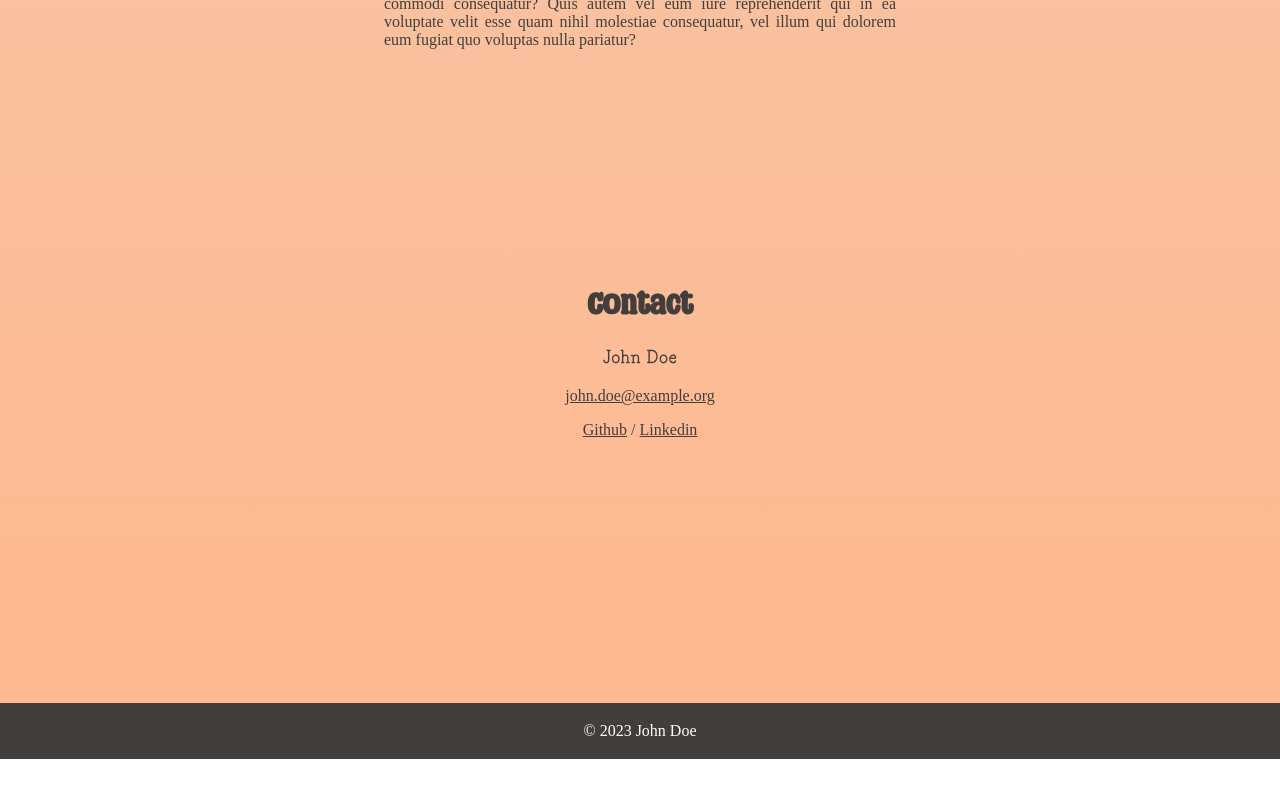
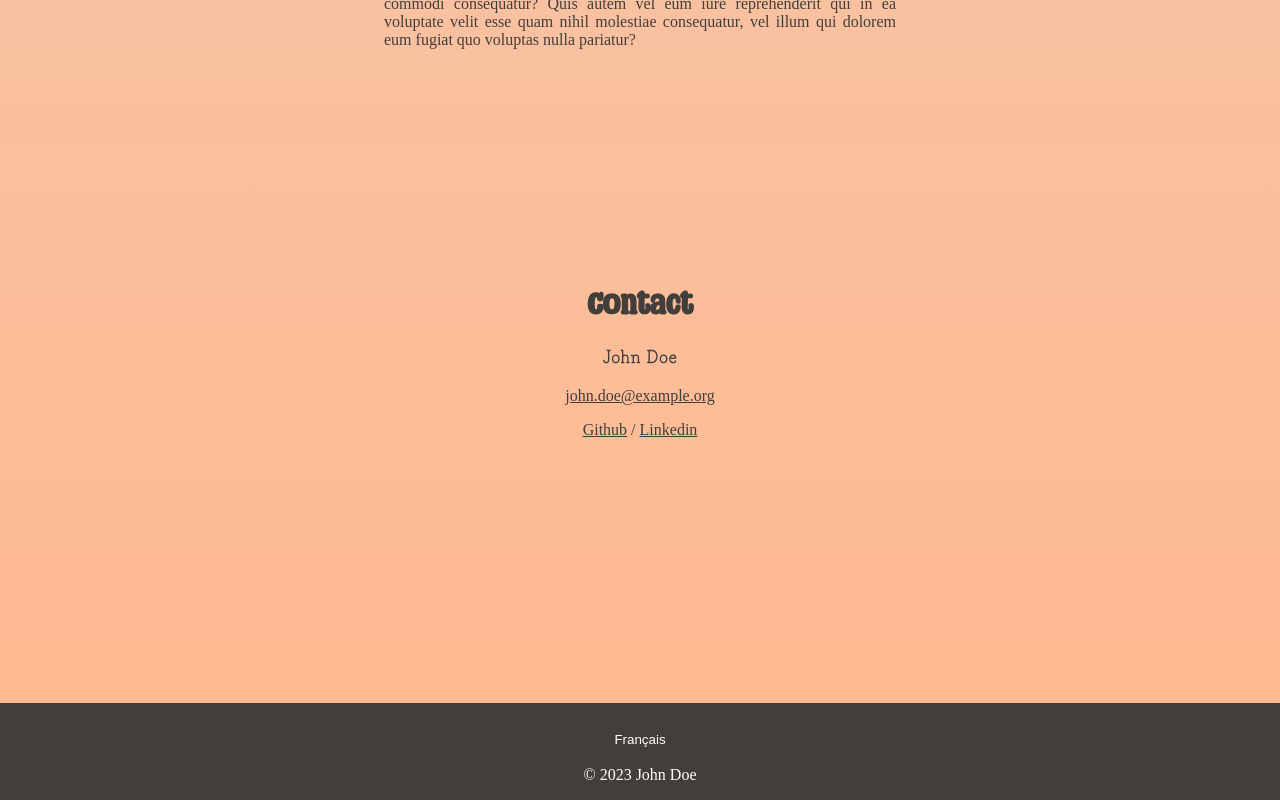
Before and after one commit to vrahier/website, a React (Create React App) app: page / in a window 1280 px wide. Shown: the part 2922-3722 px from the top of the page. Before the commit the page ends 3681 px from the top, so only its background shows below. Built offline with nearby package versions, Linux system fonts and the light colour scheme; a web font is replaced by a local one.

Commit message:
Adding language selection in footer
All available languages are listed in the available.json file in
public directory. This file is loaded when footer is rendered.
For each language a button is added to footer

```diff
--- /dev/null
+++ b/public/i18n/available.json
@@ -0,0 +1,7 @@
+[{
+  "locale": "en",
+  "name": "English"
+}, {
+  "locale": "fr",
+  "name": "Français"
+}]
--- a/src/components/Footer/Style.js
+++ b/src/components/Footer/Style.js
@@ -1,9 +1,32 @@
 import {colors} from '../../utils/style/colors';
 import styled from 'styled-components';
 
+export const ChangeLanguageButton = styled.button`
+  background: transparent;
+  border: 0;
+  padding: 0;
+  margin: 1vw;
+  color: white;
+
+  &:after {
+    content: '';
+    display: block;
+    width: 0;
+    height: 1px;
+    background: white;
+    margin-top: 5px;
+    transition: width .4s ease-in;
+  }
+
+  &:hover:after {
+    width: 100%;
+  }
+`;
+
 export const StyledFooter = styled.footer`
-  height: 56px;
   display: flex;
+  padding: 2vh 0 2vh 0;
+  flex-direction: column;
   align-items: center;
   justify-content: center;
   color: white;
--- a/src/components/Footer/index.jsx
+++ b/src/components/Footer/index.jsx
@@ -1,9 +1,41 @@
+import {useEffect, useState} from 'react';
 import { PropTypes } from 'prop-types';
-import {StyledFooter} from './Style';
+import {ChangeLanguageButton, StyledFooter} from './Style';
+import {useTranslation} from 'react-i18next';
+import {scrollToDiv} from '../../utils/scroll';
 
 function Footer({data}) {
+  const {i18n,} = useTranslation();
+  const [availableLng, setAvailableLng] = useState([]);
+
+  const handleClick = (e) => {
+    i18n.changeLanguage(e.target.value);
+    scrollToDiv('home');
+  };
+
+  useEffect(() => {
+    fetch('i18n/available.json', {
+      headers: {
+        'Content-Type': 'application/json',
+        'Accept': 'application/json'
+      }
+    }).then((response) => {
+      return response.json();
+    }).then((json) => {
+      setAvailableLng(json);
+    })
+  }, []);
+
   return <StyledFooter>
-    © {new Date().getFullYear()} {data.firstName} {data.name}
+    <div>
+    {
+      availableLng
+        .filter((l) => l.locale !== i18n.language)
+        .map((l, index) => (
+        <ChangeLanguageButton key={index} onClick={handleClick} value={l.locale}>{l.name}</ChangeLanguageButton>
+      ))}
+    </div>
+    <div>© {new Date().getFullYear()} {data.firstName} {data.name}</div>
   </StyledFooter>
 }
 
--- a/src/i18n.js
+++ b/src/i18n.js
@@ -2,7 +2,6 @@ import i18n from "i18next";
 import i18nBackend from "i18next-http-backend";
 import { initReactI18next } from "react-i18next";
 
-console.log(navigator.language);
 i18n
   .use(i18nBackend)
   .use(initReactI18next).init({
```
